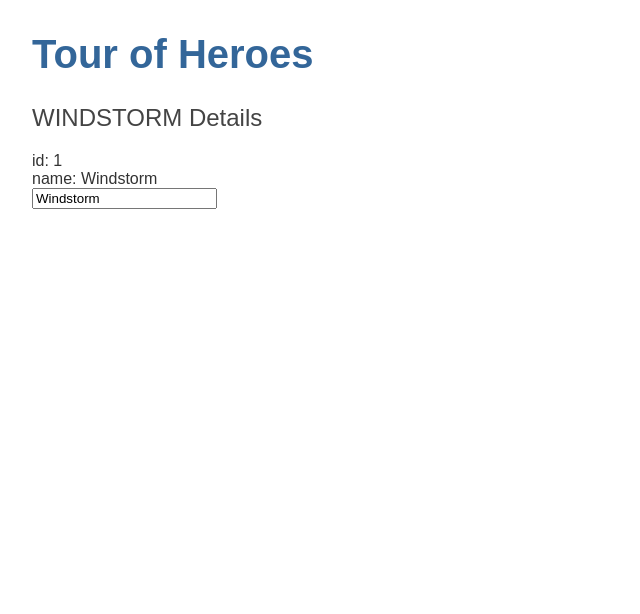
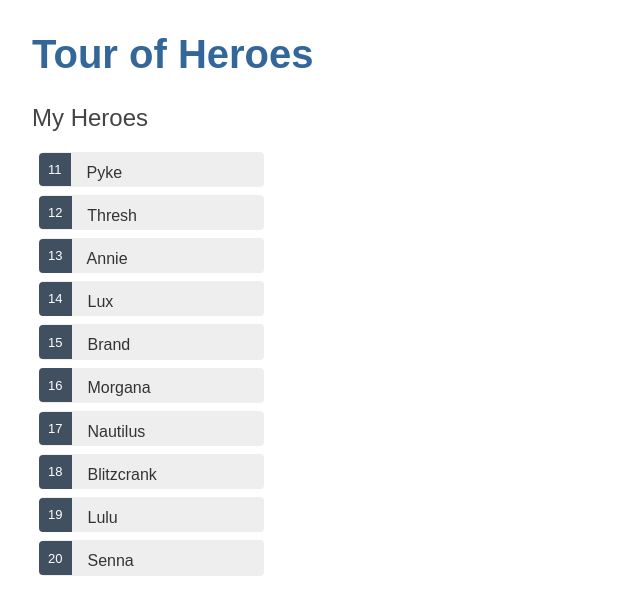
Before and after one commit to Bashiruu1/angular-tour-of-heroes, an Angular app: page / in a window 1280 px wide. Shown: the top 614 px of the page, without its empty margins (0-640 px from the left). Built offline with nearby package versions, Linux system fonts and the light colour scheme.

Commit message:
Displaying list of Heroes or in my case League of legends champions!
Learned how to use:
*ngFor to display a list of model/object
*ngIf to display the selectedItem if it exist
learned to use classbinding in CSS, must be a condition inorder to use it; either true or false

```diff
--- a/src/app/heroes/heroes.component.css
+++ b/src/app/heroes/heroes.component.css
@@ -0,0 +1,44 @@
+/* HeroesComponent's private CSS styles */
+.heroes {
+    margin: 0 0 2em 0;
+    list-style-type: none;
+    padding: 0;
+    width: 15em;
+  }
+  .heroes li {
+    cursor: pointer;
+    position: relative;
+    left: 0;
+    background-color: #EEE;
+    margin: .5em;
+    padding: .3em 0;
+    height: 1.6em;
+    border-radius: 4px;
+  }
+  .heroes li:hover {
+    color: #607D8B;
+    background-color: #DDD;
+    left: .1em;
+  }
+  .heroes li.selected {
+    background-color: #CFD8DC;
+    color: white;
+  }
+  .heroes li.selected:hover {
+    background-color: #BBD8DC;
+    color: white;
+  }
+  .heroes .badge {
+    display: inline-block;
+    font-size: small;
+    color: white;
+    padding: 0.8em 0.7em 0 0.7em;
+    background-color:#405061;
+    line-height: 1em;
+    position: relative;
+    left: -1px;
+    top: -4px;
+    height: 1.8em;
+    margin-right: .8em;
+    border-radius: 4px 0 0 4px;
+  }
--- a/src/app/heroes/heroes.component.html
+++ b/src/app/heroes/heroes.component.html
@@ -1,8 +1,20 @@
-<h2>{{hero.name | uppercase}} Details</h2>
-<div><span>id: </span>{{hero.id}}</div>
-<div><span>name: </span>{{hero.name}}</div>
-<div>
-    <label>
-        <input [(ngModel)]="hero.name" placeholder="name">
+<h2>My Heroes</h2>
+<ul class="heroes">
+  <li *ngFor="let hero of heroes"
+    [class.selected]="hero === selectedHero"
+    (click)="onSelect(hero)">
+    <span class="badge">{{hero.id}}</span> {{hero.name}}
+  </li>
+</ul>
+
+<div *ngIf="selectedHero">
+
+  <h2>{{selectedHero.name | uppercase}} Details</h2>
+  <div><span>id: </span>{{selectedHero.id}}</div>
+  <div>
+    <label>name:
+      <input [(ngModel)]="selectedHero.name" placeholder="name"/>
     </label>
+  </div>
+
 </div>
--- a/src/app/heroes/heroes.component.ts
+++ b/src/app/heroes/heroes.component.ts
@@ -1,5 +1,6 @@
 import { Component, OnInit } from '@angular/core';
-import { IHero } from '../interfaces/Ihero';
+import { HEROES } from '../mock-heroes'
+import { IHero } from '../interfaces/IHero';
 
 @Component({
   selector: 'app-heroes',
@@ -7,16 +8,17 @@
   styleUrls: ['./heroes.component.css']
 })
 export class HeroesComponent implements OnInit {
-  hero: IHero = {
-    id: 1,
-    name: "Windstorm"
-  };
+  heroes = HEROES;
+  selectedHero : IHero;
+
   constructor() {
 
   }
-
   ngOnInit(): void {
 
   }
 
+  onSelect(hero : IHero) : void {
+    this.selectedHero = hero;
+  }
 }
--- /dev/null
+++ b/src/app/mock-heroes.ts
@@ -0,0 +1,14 @@
+import { IHero } from './interfaces/IHero';
+
+export const HEROES : IHero[] = [
+    {id: 11, name: "Pyke"},
+    {id: 12, name: "Thresh"},
+    {id: 13, name: "Annie"},
+    {id: 14, name: "Lux"},
+    {id: 15, name: "Brand"},
+    {id: 16, name: "Morgana"},
+    {id: 17, name: "Nautilus"},
+    {id: 18, name: "Blitzcrank"},
+    {id: 19, name: "Lulu"},
+    {id: 20, name: "Senna"},
+];
```
